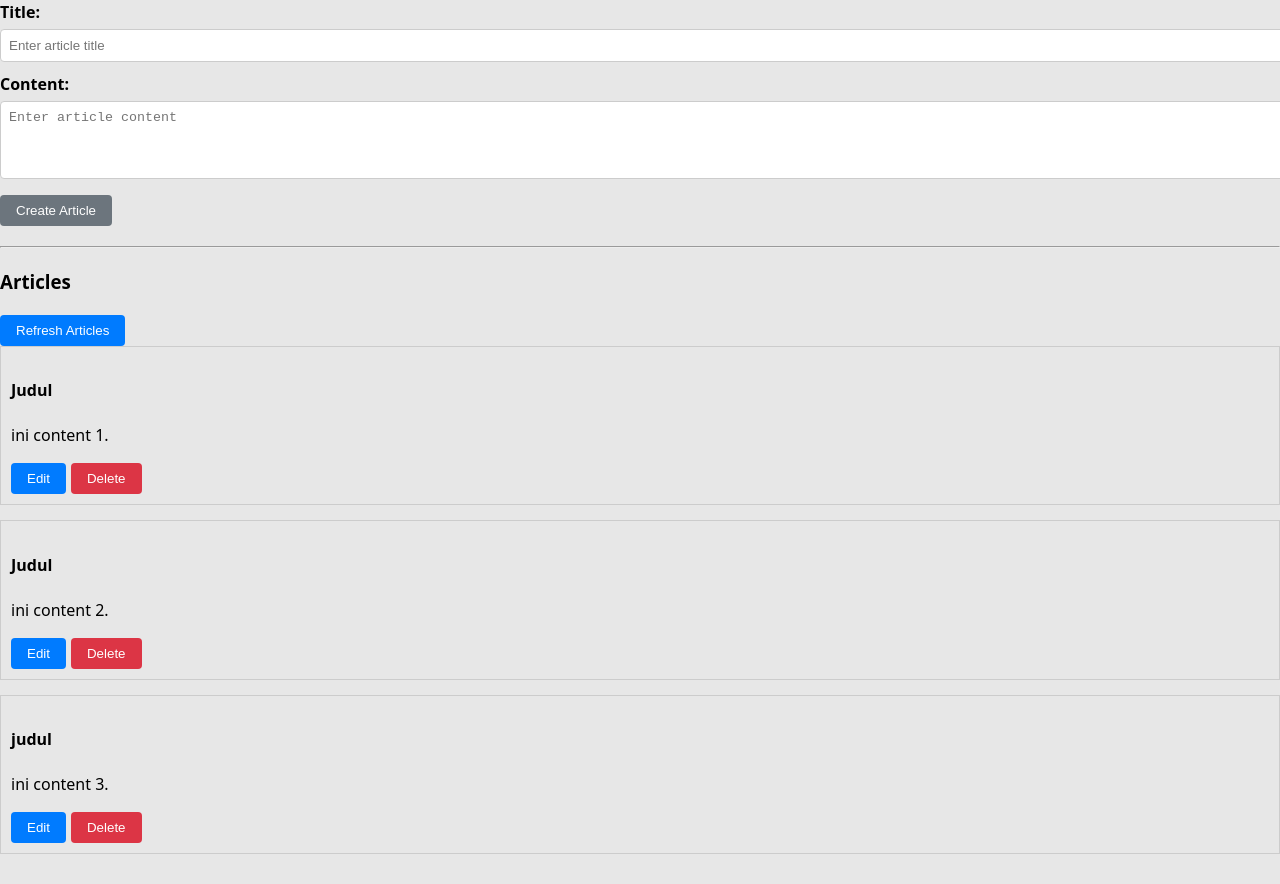
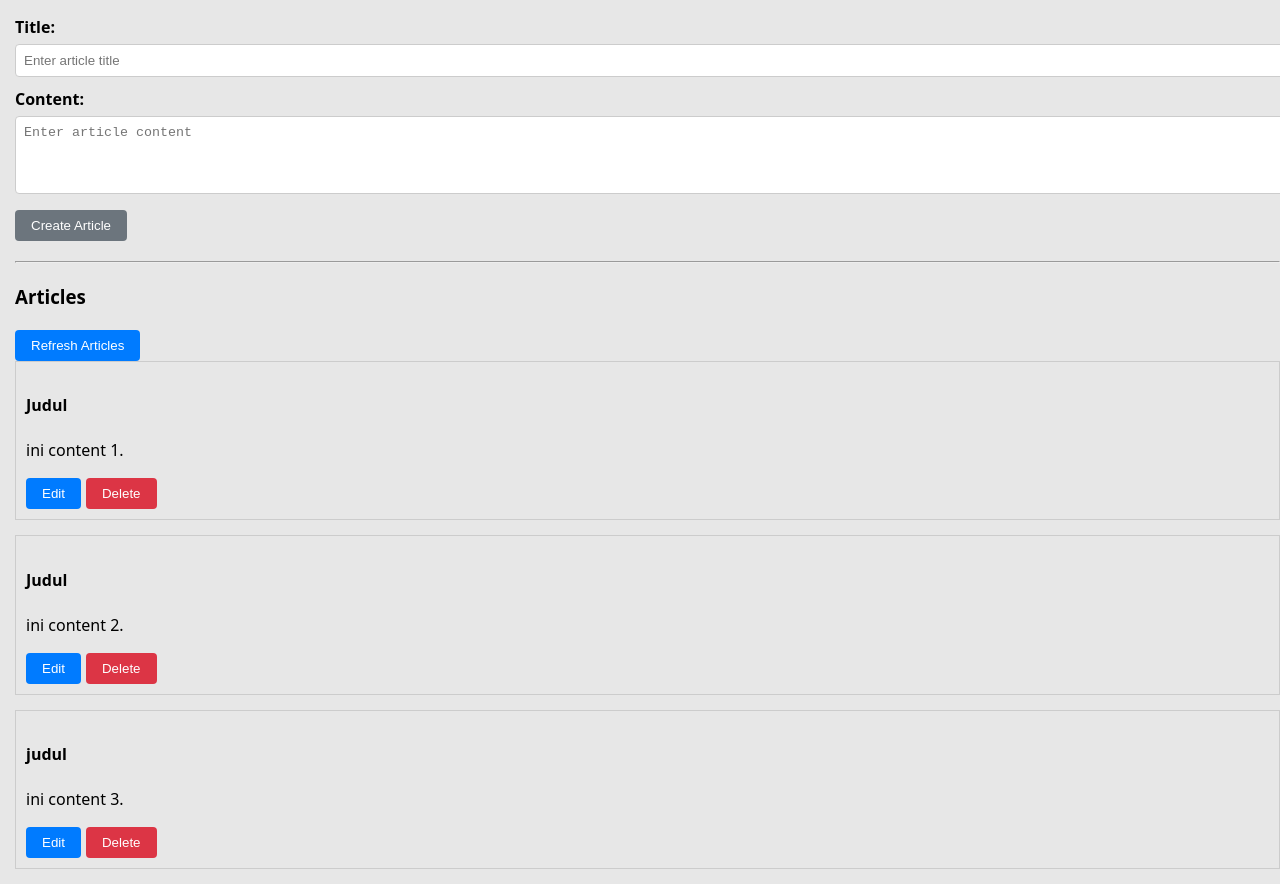
Before and after one commit to MuhammadAidil24/Muhammad-Aidil_233510325_tugas4, a Vue app: page / in a window 1280 px wide. Built offline with nearby package versions, Linux system fonts and the light colour scheme; data requests are answered from the project's data file.

Commit message:
update style

```diff
--- a/src/style.css
+++ b/src/style.css
@@ -15,6 +15,8 @@
 
 body {
   margin: 0;
+  margin-top: 15px;
+  margin-left: 15px;
 }
 
 ul {
```
